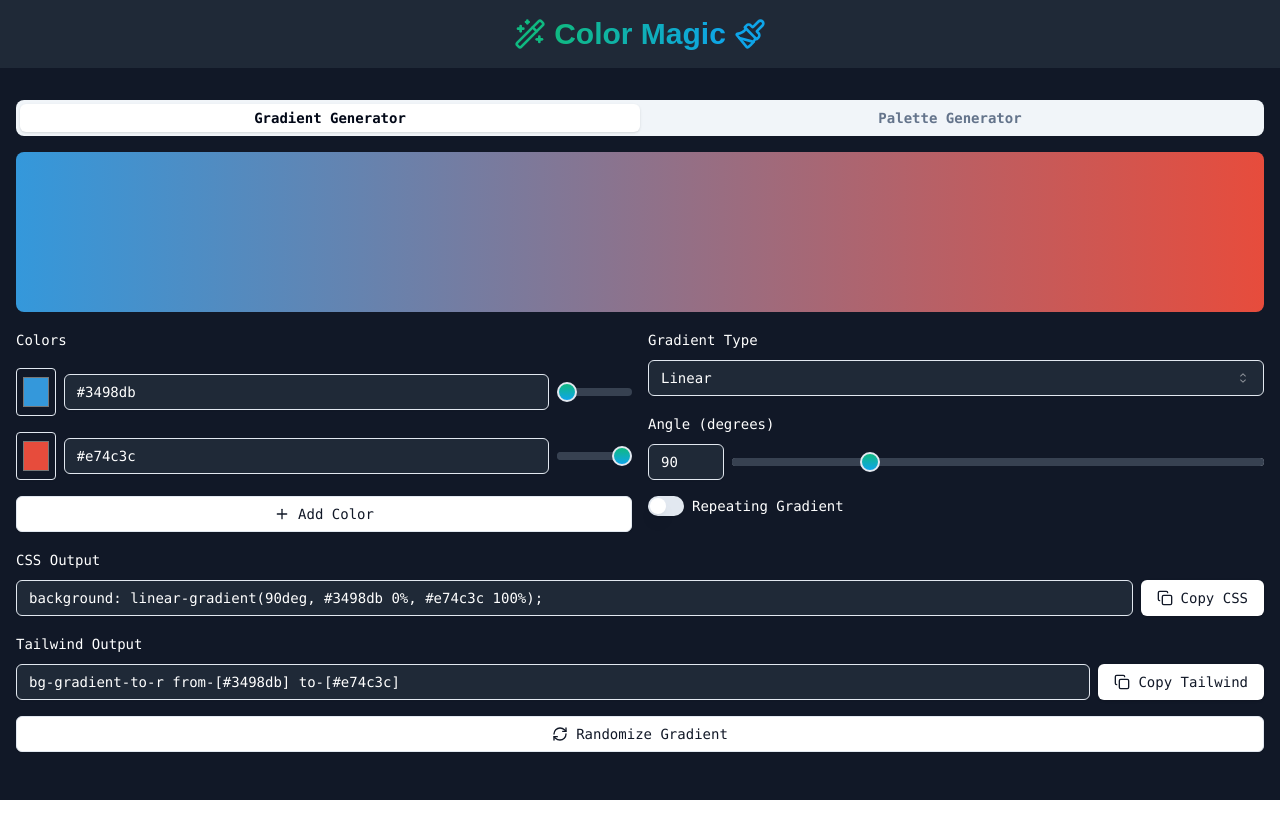
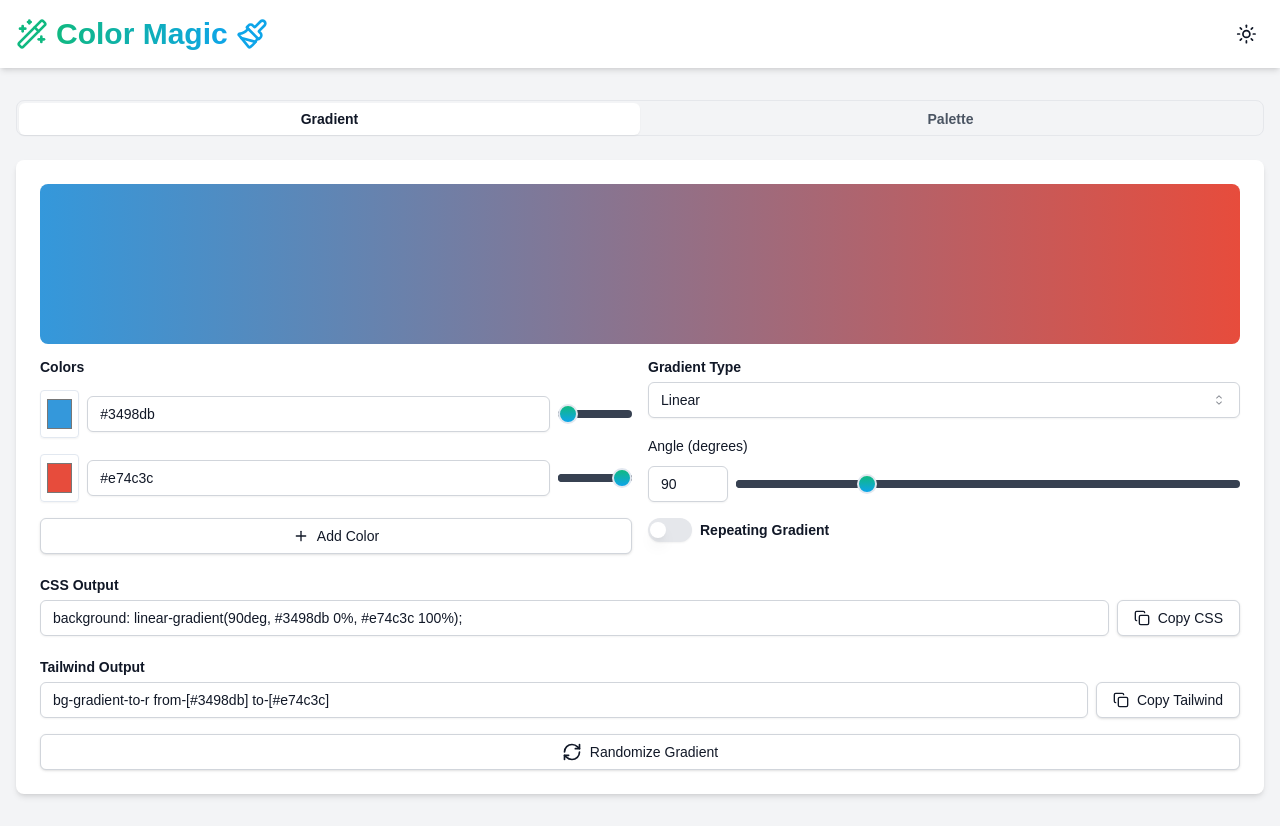
Before and after one commit to FabuTheFool/Color-Magic, a Next.js app: page / in a window 1280 px wide. Before the commit the page ends 800 px from the top, so only its background shows below. Built offline with nearby package versions, Linux system fonts and the light colour scheme.

Commit message:
Theme Support Added
Theme support added and small fixes

```diff
--- a/app/Colors/color-magic.tsx
+++ b/app/Colors/color-magic.tsx
@@ -12,6 +12,7 @@ import { Label } from "@/components/ui/label"
 import { Button } from "@/components/ui/button"
 import { Slider } from "@/components/ui/slider"
 import { Switch } from "@/components/ui/switch"
+import { ThemeToggle } from "@/components/ui/theme-toggle"
 import {
   Select,
   SelectContent,
@@ -244,9 +245,9 @@ export function ColorMagicComponent() {
 
   return (
     <ToastProvider>
-      <div className="min-h-screen bg-gray-900 text-white">
-        <header className="bg-gray-800 py-4">
-          <div className="container mx-auto px-4 flex items-center justify-center space-x-2">
+      <div className="min-h-screen bg-gray-100 dark:bg-gray-900 text-gray-900 dark:text-white">
+        <header className="bg-white dark:bg-gray-800 py-4 shadow-md">
+          <div className="container mx-auto px-4 flex items-center justify-between">
             <h1 className="text-3xl font-bold flex items-center">
               <WandSparkles className="w-8 h-8 mr-2 inline-block text-emerald-500"  />
               <span className="bg-gradient-to-r from-emerald-500 to-sky-500 text-transparent bg-clip-text">
@@ -254,22 +255,32 @@ export function ColorMagicComponent() {
               </span>
               <Paintbrush className="w-8 h-8 ml-2 inline-block text-sky-500" />
             </h1>
+            <ThemeToggle />
           </div>
         </header>
 
         <main className="container mx-auto px-4 py-8">
-          <Tabs defaultValue="gradient" className="space-y-4 font-mono">
-            <TabsList className="grid w-full grid-cols-2">
-              <TabsTrigger value="gradient" className='font-semibold'>Gradient Generator</TabsTrigger>
-              <TabsTrigger value="palette" className='font-semibold'>Palette Generator</TabsTrigger>
+          <Tabs defaultValue="gradient" className="w-full">
+            <TabsList className="grid w-full grid-cols-2 bg-gray-100 rounded-lg p-0.5 border border-gray-200">
+              <TabsTrigger
+                value="gradient"
+                className="rounded-md py-1.5 px-2 font-semibold text-sm text-gray-600 data-[state=active]:bg-white data-[state=active]:text-gray-900 data-[state=active]:shadow-sm transition-all flex items-center justify-center h-8"
+              >
+                Gradient
+              </TabsTrigger>
+              <TabsTrigger
+                value="palette"
+                className="rounded-md py-1.5 px-2 font-semibold text-sm text-gray-600 data-[state=active]:bg-white data-[state=active]:text-gray-900 data-[state=active]:shadow-sm transition-all flex items-center justify-center h-8"
+              >
+                Palette
+              </TabsTrigger>
             </TabsList>
-
-            <TabsContent value="gradient" className="space-y-4">
+            <TabsContent value="gradient" className="mt-6 bg-white dark:bg-gray-800 rounded-lg p-6 shadow-md">
               <div className="h-40 rounded-lg" style={gradientStyle}></div>
 
               <div className="grid grid-cols-1 md:grid-cols-2 gap-4">
                 <div className="space-y-4">
-                  <Label>Colors</Label>
+                  <Label htmlFor="gradient-colors" className="block font-semibold mt-4 mb-2">Colors</Label>
                   {gradientColors.map((color, index) => (
                     <div key={index} className="flex items-center space-x-2">
                       <Input
@@ -282,21 +293,21 @@ export function ColorMagicComponent() {
                         type="text"
                         value={color}
                         onChange={(e) => updateGradientColor(index, e.target.value)}
-                        className="flex-grow bg-gray-800 text-white"
+                        className="flex-grow bg-white dark:bg-gray-800 text-gray-900 dark:text-white border border-gray-300 dark:border-gray-700"
                       />
                       <Slider
                         value={[stops[index]]}
                         onValueChange={(value) => updateStop(index, value[0])}
                         max={100}
                         step={1}
-                        className="w-24"
+                        className="w-24 cursor-pointer hover:scale-105 transition-all duration-300"
                       />
                       {gradientColors.length > 2 && (
                         <Button
                           variant="ghost"
                           size="icon"
                           onClick={() => removeGradientColor(index)}
-                          className="text-red-500 bg-white p-3 rounded hover:text-red-400"
+                          className="text-red-500 bg-white p-3 rounded hover:text-crimson hover:scale-105 transition-all duration-300"
                         >
                           <Minus className="h-4 w-4" />
                         </Button>
@@ -304,7 +315,10 @@ export function ColorMagicComponent() {
                     </div>
                   ))}
                   {gradientColors.length < 5 && (
-                    <Button onClick={addGradientColor} variant="outline" className="w-full bg-white text-gray-900">
+                    <Button
+                      onClick={addGradientColor}
+                      className="w-full flex items-center justify-center bg-white text-gray-900 hover:bg-gray-100 hover:text-gray-900 border border-gray-300 transition-colors duration-200"
+                    >
                       <Plus className="h-4 w-4 mr-2" />
                       Add Color
                     </Button>
@@ -313,12 +327,12 @@ export function ColorMagicComponent() {
 
                 <div className="space-y-4">
                   <div className="space-y-2">
-                    <Label htmlFor="gradient-type">Gradient Type</Label>
+                    <Label htmlFor="gradient-type" className="block font-semibold mt-4 mb-2">Gradient Type</Label>
                     <Select value={gradientType} onValueChange={setGradientType}>
-                      <SelectTrigger id="gradient-type" className="bg-gray-800 text-white">
+                      <SelectTrigger id="gradient-type" className="bg-white dark:bg-gray-800 text-gray-900 dark:text-white border border-gray-300 dark:border-gray-700">
                         <SelectValue placeholder="Select gradient type" />
                       </SelectTrigger>
-                      <SelectContent>
+                      <SelectContent className="bg-white dark:bg-gray-800 text-gray-900 dark:text-white">
                         <SelectItem value="linear">Linear</SelectItem>
                         <SelectItem value="radial">Radial</SelectItem>
                       </SelectContent>
@@ -336,16 +350,17 @@ export function ColorMagicComponent() {
                           onChange={(e) => setAngle(Number(e.target.value))}
                           min="0"
                           max="360"
-                          className="bg-gray-800 text-white w-20"
+                          className="bg-white dark:bg-gray-800 text-gray-900 dark:text-white w-20 border border-gray-300 dark:border-gray-700"
                         />
-                        <div className="relative w-full h-2 bg-gray-300 rounded-full">
+                        <div className="relative w-full h-2 bg-gray-300 rounded-full ">
                           <Slider
                             value={[angle]}
                             onValueChange={(value) => setAngle(value[0])}
                             max={360}
                             step={1}
-                            className="absolute inset-0"
+                            className="absolute inset-0 cursor-pointer "
                             style={{
+
                               // Estilos para el track del slider
                               '--slider-track-background': '#D1D5DB', // Gris claro
                               '--slider-range-background': '#f4f4f4 ', // Gris claro para la parte activa
@@ -356,26 +371,38 @@ export function ColorMagicComponent() {
                     </div>
                   )}
 
-                  <div className="flex items-center space-x-2">
+                  <div className="flex items-center space-x-2 mt-4">
                     <Switch
-                      id="repeating"
+                      id="repeating-gradient"
                       checked={isRepeating}
                       onCheckedChange={setIsRepeating}
-                    />
-                    <Label htmlFor="repeating">Repeating Gradient</Label>
+                      className="relative inline-flex h-6 w-11 items-center rounded-full transition-colors focus-visible:outline-none focus-visible:ring-2 focus-visible:ring-offset-2 focus-visible:ring-offset-white focus:outline-none"
+                      style={{
+                        backgroundColor: isRepeating ? 'rgb(16, 185, 129)' : 'rgb(229, 231, 235)'
+                      }}
+                    >
+                      <span
+                        className={`${
+                          isRepeating ? 'translate-x-6' : 'translate-x-1'
+                        } inline-block h-4 w-4 transform rounded-full bg-white transition-transform`}
+                      />
+                    </Switch>
+                    <Label htmlFor="repeating-gradient" className="font-semibold text-sm">
+                      Repeating Gradient
+                    </Label>
                   </div>
                 </div>
               </div>
 
               <div className="space-y-2">
-                <Label htmlFor="css-output">CSS Output</Label>
+                <Label htmlFor="css-output" className="block font-semibold mt-6 mb-2">CSS Output</Label>
                 <div className="flex space-x-2">
                   <Input id="css-output"
                     value={gradientCSS}
                     readOnly
-                    className="flex-grow bg-gray-800 text-white"
+                    className="flex-grow bg-white dark:bg-gray-800 text-gray-900 dark:text-white border border-gray-300 dark:border-gray-100"
                   />
-                  <Button onClick={copyGradientCSS} className="flex items-center bg-white text-gray-900 hover:bg-gray-200">
+                  <Button onClick={copyGradientCSS} className="flex items-center justify-center bg-white text-gray-900 hover:bg-gray-100 hover:text-gray-900 border border-gray-300 transition-colors duration-200">
                     <Copy className="w-4 h-4 mr-2" />
                     Copy CSS
                   </Button>
@@ -383,27 +410,30 @@ export function ColorMagicComponent() {
               </div>
 
               <div className="space-y-2">
-                <Label htmlFor="tailwind-output">Tailwind Output</Label>
+                <Label htmlFor="tailwind-output" className="block font-semibold mt-6 mb-2">Tailwind Output</Label>
                 <div className="flex space-x-2">
                   <Input id="tailwind-output"
                     value={gradientTailwind}
                     readOnly
-                    className="flex-grow bg-gray-800 text-white"
+                    className="flex-grow bg-white dark:bg-gray-800 text-gray-900 dark:text-white border border-gray-300 dark:border-gray-100"
                   />
-                  <Button onClick={copyGradientTailwind} className="flex items-center bg-white text-gray-900 hover:bg-gray-100">
+                  <Button onClick={copyGradientTailwind} className="flex items-center justify-center bg-white text-gray-900 hover:bg-gray-100 hover:text-gray-900 border border-gray-300 transition-colors duration-200">
                     <Copy className="w-4 h-4 mr-2" />
                     Copy Tailwind
                   </Button>
                 </div>
               </div>
 
-              <Button onClick={randomizeGradient} variant="outline" className="w-full flex items-center justify-center bg-white text-gray-900">
-                <RefreshCw className="w-4 h-4 mr-2" />
+              <Button
+                onClick={randomizeGradient}
+                className="w-full flex items-center justify-center bg-white text-gray-900 hover:bg-gray-100 hover:text-gray-900 border border-gray-300 py-3 px-4 group transition-colors duration-200 mt-4"
+              >
+                <RefreshCw className="w-5 h-5 mr-2 group-hover:text-emerald-500 group-hover:animate-spin transition-all duration-300" />
                 Randomize Gradient
               </Button>
             </TabsContent>
 
-            <TabsContent value="palette" className="space-y-4">
+            <TabsContent value="palette" className="mt-6 bg-white dark:bg-gray-800 rounded-lg p-6 shadow-md">
               <div className="space-y-4">
                 <div className="flex flex-col space-y-2">
                   <Label>Base Colors</Label>
@@ -419,14 +449,14 @@ export function ColorMagicComponent() {
                         type="text"
                         value={color}
                         onChange={(e) => updateBaseColor(index, e.target.value)}
-                        className="flex-grow bg-gray-800 text-white"
+                        className="flex-grow bg-white dark:bg-gray-800 text-gray-900 dark:text-white border border-gray-300 dark:border-gray-700"
                       />
                       {baseColors.length > 1 && (
                         <Button
                           variant="ghost"
                           size="icon"
                           onClick={() => removeBaseColor(index)}
-                          className="text-red-500 hover:text-red-400 bg-white p-3 rounded hover:bg-gray-200"
+                          className="text-red-500 hover:text-red-600 bg-white hover:bg-gray-100 rounded-full p-2 transition-all duration-300"
                         >
                           <Minus className="h-4 w-4" />
                         </Button>
@@ -434,19 +464,22 @@ export function ColorMagicComponent() {
                     </div>
                   ))}
                   {baseColors.length < 5 && (
-                    <Button onClick={addBaseColor} variant="outline" className="w-full bg-white text-gray-900">
+                    <Button
+                      onClick={addBaseColor}
+                      className="w-full flex items-center justify-center bg-white text-gray-900 hover:bg-gray-100 hover:text-gray-900 border border-gray-300 transition-colors duration-200"
+                    >
                       <Plus className="h-4 w-4 mr-2" />
-                      Add Base Color
+                      Add Color
                     </Button>
                   )}
                 </div>
                 <div className="space-y-2">
                   <Label htmlFor="palette-type">Palette Type</Label>
                   <Select value={paletteType} onValueChange={setPaletteType}>
-                    <SelectTrigger id="palette-type" className="bg-gray-800 text-white">
+                    <SelectTrigger id="palette-type" className="bg-white dark:bg-gray-800 text-gray-900 dark:text-white border border-gray-300 dark:border-gray-700">
                       <SelectValue placeholder="Select palette type" />
                     </SelectTrigger>
-                    <SelectContent>
+                    <SelectContent className="bg-white dark:bg-gray-800 text-gray-900 dark:text-white">
                       <SelectItem value="monochromatic">Monochromatic</SelectItem>
                       <SelectItem value="analogous">Analogous</SelectItem>
                       <SelectItem value="complementary">Complementary</SelectItem>
@@ -454,7 +487,12 @@ export function ColorMagicComponent() {
                     </SelectContent>
                   </Select>
                 </div>
-                <Button onClick={() => generatePalette()} className="w-full bg-white text-gray-900 hover:bg-gray-100">Generate Palette</Button>
+                <Button
+                  onClick={() => generatePalette()}
+                  className="w-full bg-white text-gray-900 hover:bg-gray-100 hover:text-gray-900 border border-gray-300 transition-colors duration-200 mb-6"
+                >
+                  Generate Palette
+                </Button>
                 <div className="space-y-4">
                   {paletteColors.map((palette, index) => (
                     <div key={index} className="grid grid-cols-5 gap-2">
@@ -464,7 +502,7 @@ export function ColorMagicComponent() {
                             className="w-16 h-16 rounded-full"
                             style={{ backgroundColor: color }}
                           ></div>
-                          <span className="mt-1 text-xs">{color}</span>
+                          <span className="mt-1 text-xs text-gray-700 dark:text-gray-300">{color}</span>
                         </div>
                       ))}
                     </div>
--- a/components/ui/slider.tsx
+++ b/components/ui/slider.tsx
@@ -20,7 +20,7 @@ const Slider = React.forwardRef<
     <SliderPrimitive.Track className="relative h-2 w-full grow overflow-hidden rounded-full bg-gray-700 ">
       <SliderPrimitive.Range className="absolute h-full bg-gray-700" />
     </SliderPrimitive.Track>
-    <SliderPrimitive.Thumb className="block h-5 w-5 rounded-full border-2  bg-gradient-to-b from-emerald-500 to-sky-500  ring-offset-background transition-colors focus-visible:outline-none focus-visible:ring-2 focus-visible:ring-ring focus-visible:ring-offset-2 disabled:pointer-events-none disabled:opacity-50" />
+    <SliderPrimitive.Thumb className=" hover:scale-105 transition-all duration-300 block h-5 w-5 rounded-full border-2  bg-gradient-to-b from-emerald-500 to-sky-500  ring-offset-background transition-colors focus-visible:outline-none focus-visible:ring-2 focus-visible:ring-ring focus-visible:ring-offset-2 disabled:pointer-events-none disabled:opacity-50" />
   </SliderPrimitive.Root>
 ))
 Slider.displayName = SliderPrimitive.Root.displayName
--- /dev/null
+++ b/components/ui/theme-toggle.tsx
@@ -0,0 +1,23 @@
+"use client"
+
+import * as React from "react"
+import { Moon, Sun } from "lucide-react"
+import { useTheme } from "next-themes"
+
+import { Button } from "@/components/ui/button"
+
+export function ThemeToggle() {
+  const { setTheme, theme } = useTheme()
+
+  return (
+    <Button
+      variant="ghost"
+      size="icon"
+      onClick={() => setTheme(theme === "light" ? "dark" : "light")}
+    >
+      <Sun className="h-[1.5rem] w-[1.3rem] dark:hidden" />
+      <Moon className="hidden h-5 w-5 dark:block" />
+      <span className="sr-only">Toggle theme</span>
+    </Button>
+  )
+}
--- a/package.json
+++ b/package.json
@@ -21,6 +21,7 @@
     "clsx": "^2.1.1",
     "lucide-react": "^0.447.0",
     "next": "14.2.14",
+    "next-themes": "^0.3.0",
     "react": "^18",
     "react-dom": "^18",
     "tailwind-merge": "^2.5.3",
```
Also changed, not shown: app/layout.tsx (+11 -5 lines), components/theme-provider.tsx (added, +9 -0 lines), 1 other file (tests, documents, lock files or other folders).
